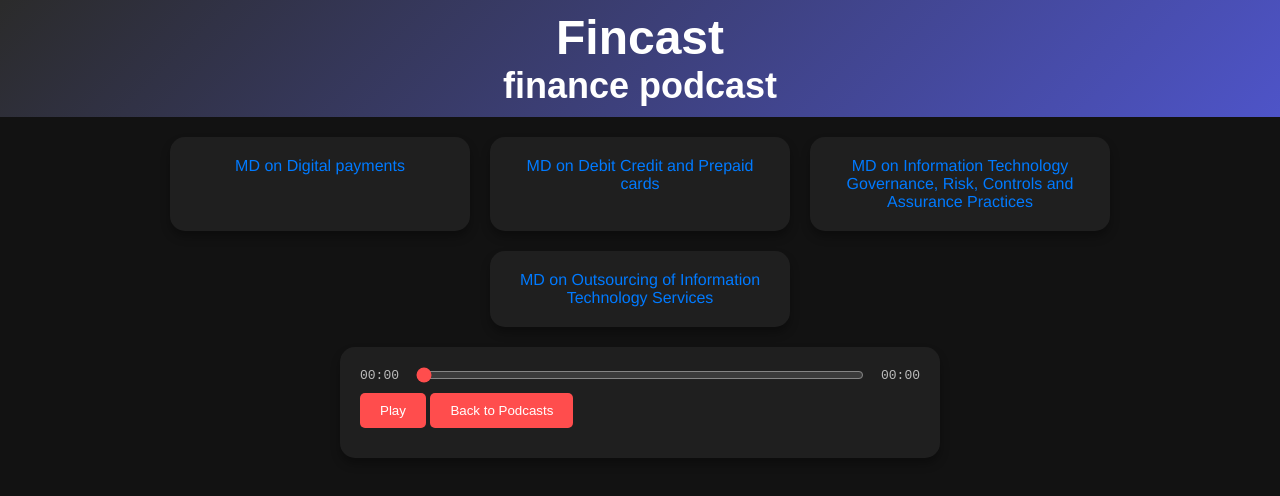
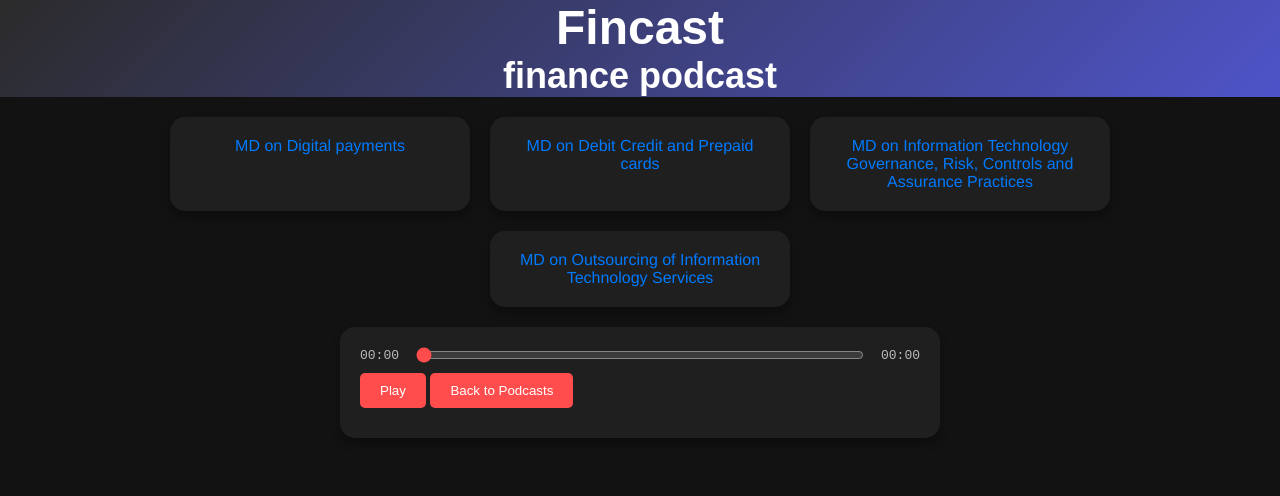
Before and after one commit to am-arjun2000/sib-pod, a plain HTML site: page index.html in a window 1280 px wide. Drawn offline with Linux system fonts and the light colour scheme; a web font is replaced by a local one.

Commit message:
Update style.css

```diff
--- a/style.css
+++ b/style.css
@@ -13,7 +13,7 @@
 
 header {
     text-align: center;
-    padding: 10px; /* Reduced padding for a smaller header */
+    padding: 0px; /* Reduced padding for a smaller header */
     background: linear-gradient(135deg, #2b2b2b, #4e54c8); /* Darker gradient */
     color: white;
     font-size: 1.5em; /* Reduced font size */
```
